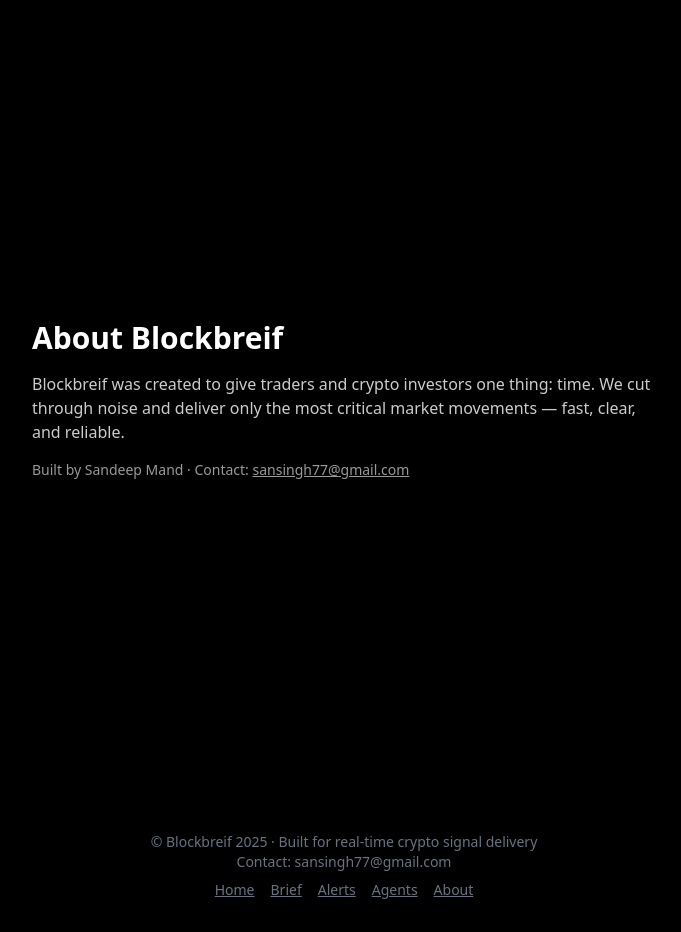
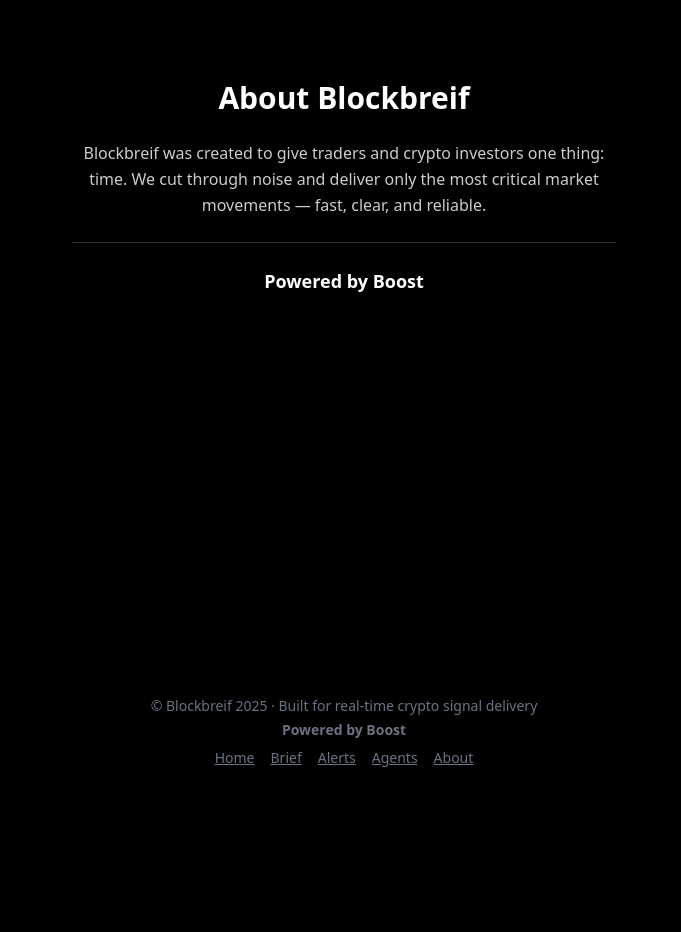
Before and after one commit to Burrah101/blockbrief-web, a Next.js app: page /about in a window 1280 px wide. Shown: the whole page, without its empty margins (296-977 px from the left). After the commit the page ends 800 px from the top, so only its background shows below. Built offline with nearby package versions, Linux system fonts and the light colour scheme.

Commit message:
Content update: Powered by Boost

```diff
--- a/src/app/about/page.tsx
+++ b/src/app/about/page.tsx
@@ -1,14 +1,14 @@
 export default function AboutPage() {
     return (
-        <main className="min-h-screen p-6 max-w-2xl mx-auto flex flex-col justify-center">
-            <h1 className="text-3xl font-bold mb-4">About Blockbreif</h1>
-            <p className="mb-4 opacity-80">
+        <main className="px-4 py-20 text-center max-w-xl mx-auto">
+            <h1 className="text-3xl font-bold mb-6">About Blockbreif</h1>
+            <p className="mb-6 opacity-80 leading-relaxed">
                 Blockbreif was created to give traders and crypto investors one thing: time. We cut through noise
                 and deliver only the most critical market movements — fast, clear, and reliable.
             </p>
-            <p className="opacity-60 text-sm">
-                Built by Sandeep Mand · Contact: <a href="mailto:sansingh77@gmail.com" className="underline">sansingh77@gmail.com</a>
-            </p>
+            <div className="border-t border-white/20 pt-6 mt-6">
+                <p className="font-bold text-lg">Powered by Boost</p>
+            </div>
         </main>
     );
 }
--- a/src/app/layout.tsx
+++ b/src/app/layout.tsx
@@ -18,7 +18,7 @@
           {children}
           <footer className="text-sm text-gray-500 text-center py-8 mt-auto">
             <p>© Blockbreif 2025 · Built for real-time crypto signal delivery</p>
-            <p>Contact: sansingh77@gmail.com</p>
+            <p className="font-bold mt-1">Powered by Boost</p>
             <div className="flex justify-center gap-4 mt-2">
               <a href="/" className="underline">Home</a>
               <a href="/brief" className="underline">Brief</a>
```
